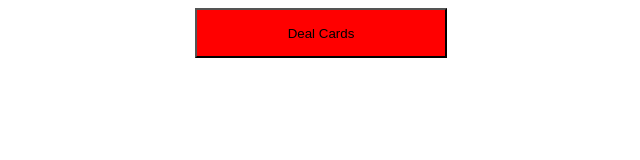
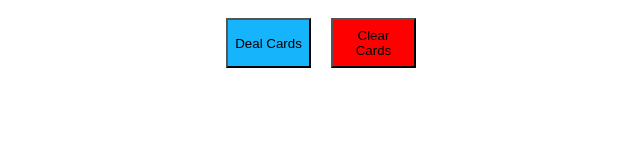
Before and after one commit to kjmahoney/Cards, a plain HTML site: page index.html in a window 1280 px wide. Shown: the whole page, without its empty margins (319-959 px from the left). Drawn offline with Linux system fonts and the light colour scheme.

Commit message:
add more comments to code

```diff
--- a/app.js
+++ b/app.js
@@ -1,20 +1,25 @@
 function deal(){
 
-//declare an array with suits
-var suit = [`♠`, '♥', '♦', '♣']
-//create card and innerHYML for each suit
+  //clear cards in case table is already populated
+  document.getElementById("table").innerHTML = '';
+
+  //suitArrays to be displayed on table
+  var suitArray = [`♠`, '♥', '♦', '♣']
+  //variable n simplifies iteration through suitArray
   var n = -4
 
-for (i=2;i<15; i++){
+  //iterate through cards 2 to A
+  for (i=2; i<15; i++){
     n = n + 4
-  //while i is 2, make four cards, each with a different suit
-  for (s=0;s<suit.length;s++){
-    //Create a card
+    //For each number 2-A, make four cards, each with a different suit
+    for (s=0;s<suitArray.length;s++){
+
+      //Create card
       var card = document.createElement('div');
       card.className = "card"
       document.getElementById("table").appendChild(card)
 
-    //Add sub-divs to the four cards that were made
+      //Add top, middle, and bottom divs to each card for styling purposes
       var cardSegmentTop = document.createElement('div');
       cardSegmentTop.className = "card-segment top"
 
@@ -24,10 +29,11 @@ for (i=2;i<15; i++){
       var cardSegmentBottom = document.createElement('div');
       cardSegmentBottom.className = "card-segment bottom"
 
-    var suitDisplay = document.createElement('p');
-    suitDisplay.className = "suit-display"
+      document.getElementsByClassName("card")[n + s].appendChild(cardSegmentTop)
+      document.getElementsByClassName("card")[n + s].appendChild(cardSegmentMiddle)
+      document.getElementsByClassName("card")[n + s].appendChild(cardSegmentBottom)
 
-    //substitute symbols for face cards
+      //give face cards a letter instead of number
       if (i === 11){
         var number = "J"
       }
@@ -44,30 +50,24 @@ for (i=2;i<15; i++){
         var number = i
       }
 
-    document.getElementsByClassName("card")[n + s].appendChild(cardSegmentTop)
-    document.getElementsByClassName("card")[n + s].appendChild(cardSegmentMiddle)
-    document.getElementsByClassName("card")[n + s].appendChild(cardSegmentBottom)
-
-
-    document.getElementsByClassName("top")[n + s].appendChild(suitDisplay).innerHTML = number + suit[s]
-
+      //place symbol and number in top and bottom of card
       var suitDisplay = document.createElement('p');
       suitDisplay.className = "suit-display"
+      document.getElementsByClassName("top")[n + s].appendChild(suitDisplay).innerHTML = number + suitArray[s]
+      var suitDisplay = document.createElement('p');
+      suitDisplay.className = "suit-display"
+      document.getElementsByClassName("bottom")[n + s].appendChild(suitDisplay).innerHTML = number + suitArray[s]
 
-    // document.getElementsByClassName("top")[n + s].innerHTML = number + suit[s]
-    document.getElementsByClassName("bottom")[n + s].appendChild(suitDisplay).innerHTML = number + suit[s]
-
-
-
+      //unless a face card, middle of card displays a suit symbol based on number value
       if (i >= 11){
         var suitDisplay = document.createElement('p');
         suitDisplay.className = "suit-display big"
-      document.getElementsByClassName("middle")[n + s].appendChild(suitDisplay).innerHTML = suit[s]
+        document.getElementsByClassName("middle")[n + s].appendChild(suitDisplay).innerHTML = suitArray[s]
       }else{
         for (l = 0; l< i; l ++){
           var suitDisplay = document.createElement('p');
           suitDisplay.className = "suit-display"
-      document.getElementsByClassName("middle")[n + s].appendChild(suitDisplay).innerHTML = suit[s]
+          document.getElementsByClassName("middle")[n + s].appendChild(suitDisplay).innerHTML = suitArray[s]
         }
       }
 
@@ -77,6 +77,7 @@ for (i=2;i<15; i++){
 
 }
 
+//clear cards from table
 function clearCards(){
-  document.body.innerHTML = '';
+  document.getElementById("table").innerHTML = '';
 }
--- a/index.html
+++ b/index.html
@@ -7,10 +7,13 @@
   </head>
   <body>
 
-    <button id="deal-button" onclick="deal()">Deal Cards</button>
+    <!-- buttons to deal and delete cards -->
+    <div class = "row">
+      <button class="deal-button" onclick="deal()">Deal Cards</button>
+      <button class="deal-button clear" onclick="clearCards()">Clear Cards</button>
+    </div>
 
     <!-- div to display the cards -->
-
     <div id ="table"></div>
     <script src ="app.js"></script>
   </body>
--- a/styles.css
+++ b/styles.css
@@ -5,10 +5,15 @@ body{
   justify-content: center;
 }
 
-#deal-button{
+.deal-button{
+  background-color: #16B4FA;
+  height: 50px;
+  width: 50%;
+  margin: 10px;
+}
+
+.clear{
   background-color: red;
-  height: 50px;
-  width: 20%;
 }
 
 #table{
@@ -85,3 +90,10 @@ body{
   font-size: 60px;
   margin: 0;
 }
+
+.row{
+  display: flex;
+  flex-direction: row;
+  align-items: center;
+  justify-content: center;
+}
```
Lines whose indentation alone changed are shown as unchanged.
